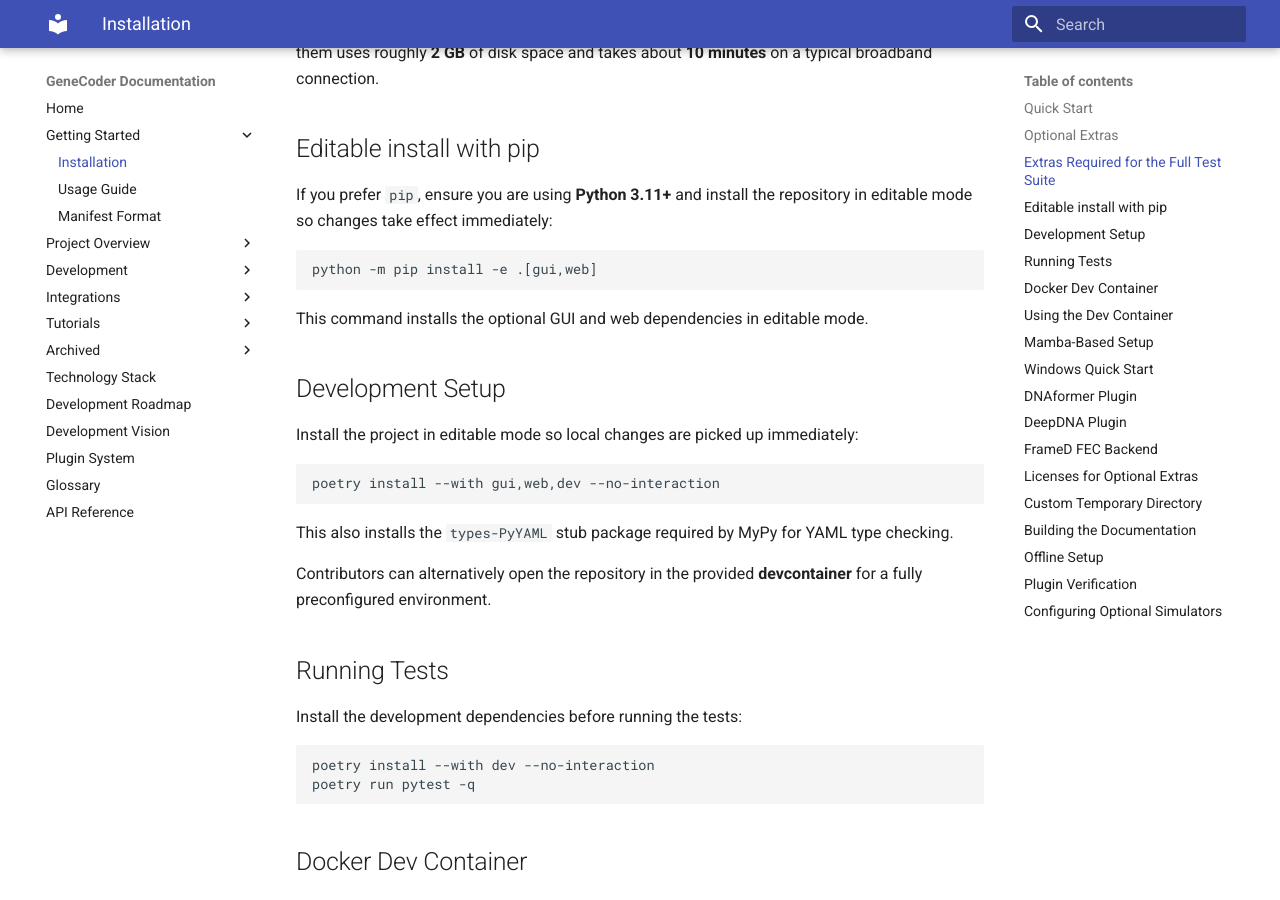
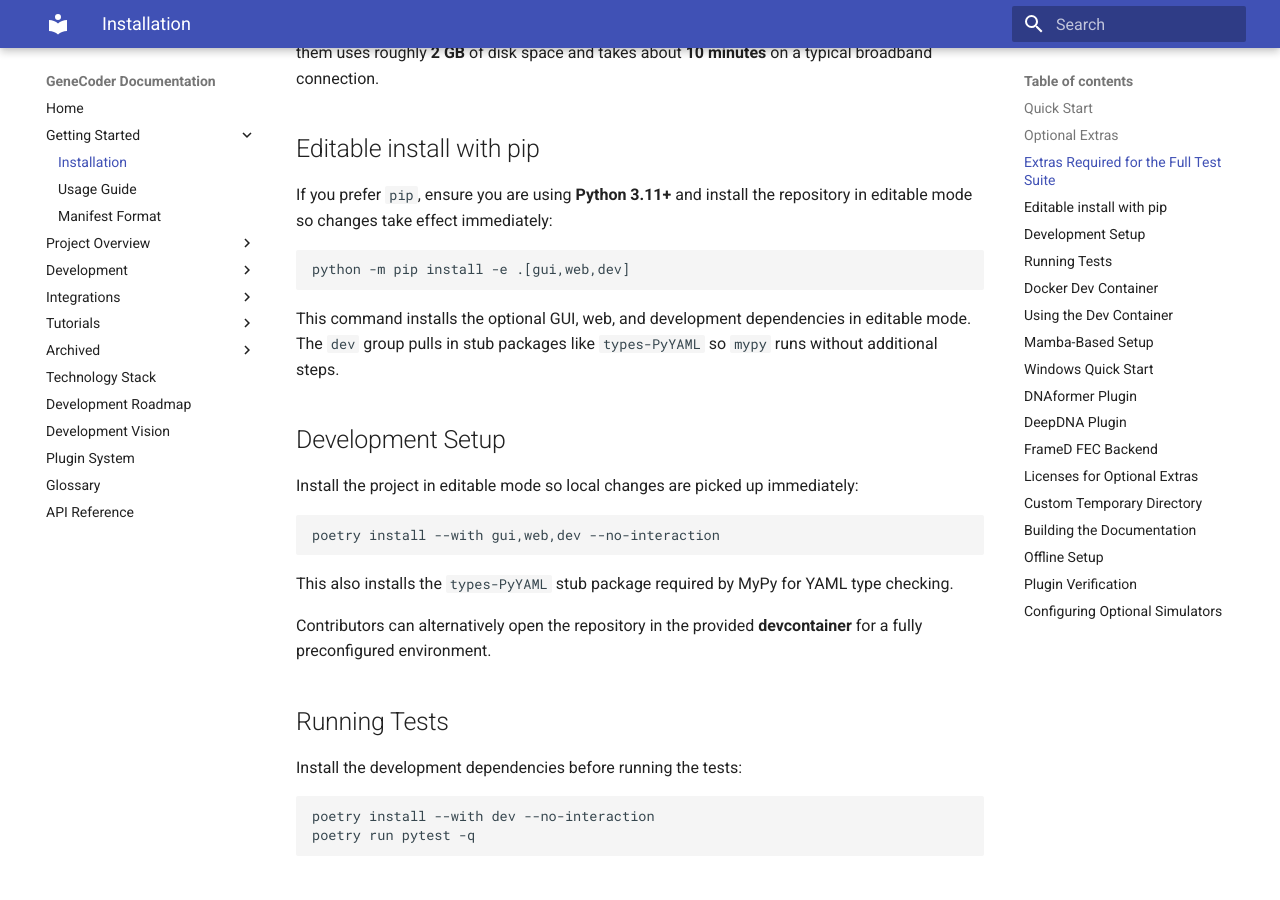
Before and after one commit to d0tTino/GeneCoder, an MkDocs documentation site: the page built from docs/installation.md, in a window 1280 px wide and 900 px high, scrolled down 1583 px. Built offline with MkDocs 1.6.1 and Material for MkDocs 9.7.7, drawn with Linux system fonts in a browser that asks for light colours.

Commit message:
Document running mypy with dev extras

````diff
--- a/docs/installation.md
+++ b/docs/installation.md
@@ -65,9 +65,11 @@
 repository in editable mode so changes take effect immediately:
 
 ```bash
-python -m pip install -e .[gui,web]
+python -m pip install -e .[gui,web,dev]
 ```
-This command installs the optional GUI and web dependencies in editable mode.
+This command installs the optional GUI, web, and development dependencies in
+editable mode. The `dev` group pulls in stub packages like `types-PyYAML` so
+`mypy` runs without additional steps.
 
 ## Development Setup
 
--- a/pyproject.toml
+++ b/pyproject.toml
@@ -120,6 +120,7 @@
 deepdna = ["deepdna", "torch"]
 chamaeleo = ["chamaeleo"]
 chisel = ["dnachisel"]
+dev = ["types-PyYAML"]
 
 
 [build-system]
````
Also changed, not shown: CONTRIBUTING.md (+10 -0 lines), README.md (+9 -1 lines), 1 other file.
